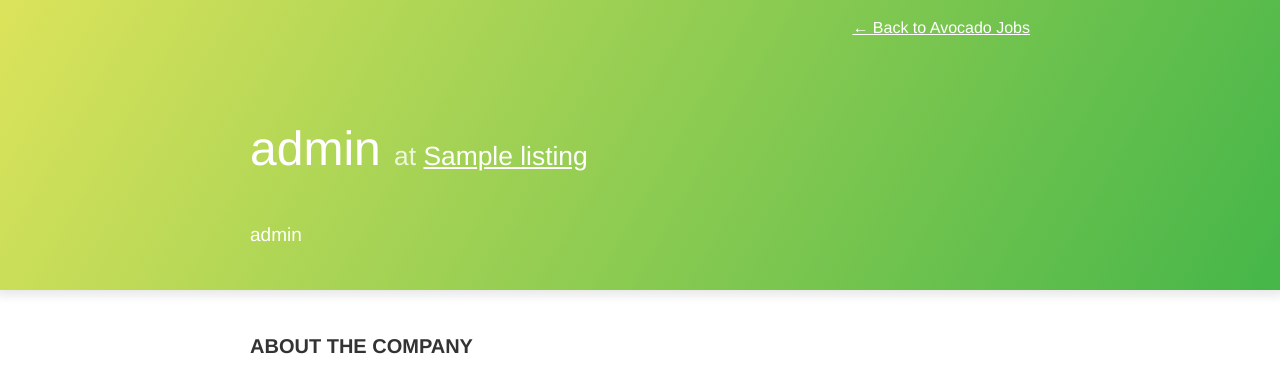
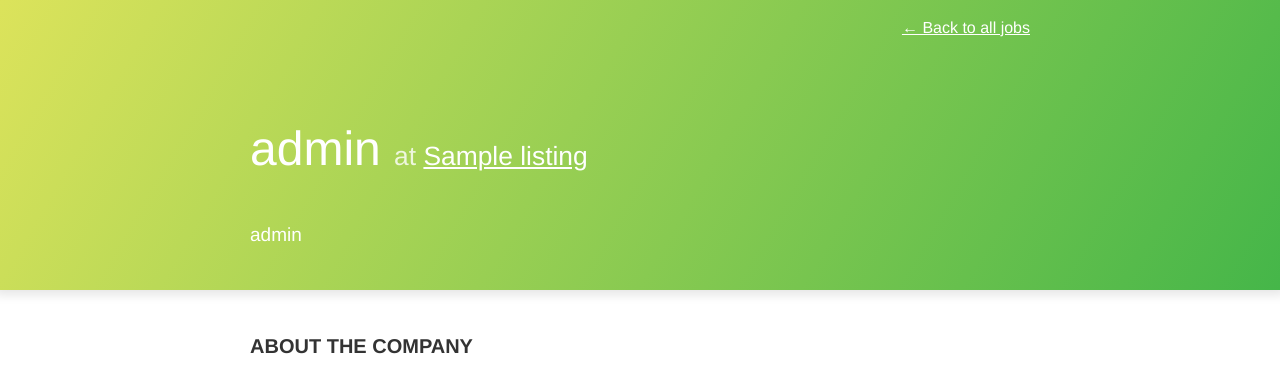
Before and after one commit to sirodoht/avocado-jobs, a Django app: page /jobs/1/ in a window 1280 px wide. Shown: the top 379 px of the page. Run offline with Django 3.2, Linux system fonts and the light colour scheme; tables that the repository leaves empty hold one stand-in row (values such as "Sample post"); some libraries are stand-ins or nearby versions.

Commit message:
fix detail template

```diff
--- a/main/templates/main/detail.html
+++ b/main/templates/main/detail.html
@@ -18,7 +18,7 @@
     <div class="jumbotron">
         <div class="container">
             <div class="back">
-                <a href="{% url 'main:index' %}">&larr; Back to Avocado Jobs</a>
+                <a href="{% url 'main:index' %}">&larr; Back to all jobs</a>
             </div>
             <div class="header">
                 <h1>{{ listing.role_title }} <small>at <a href="{{ listing.company_link }}">{{ listing.company_name }}</a></small></h1>
@@ -38,7 +38,7 @@
                 </figure>
             </div>
             <p>
-                Hubstaff is a fast-growing startup in the time tracking and project management space that fully embraces remote work.
+                {{ listing.company_desc}}
             </p>
             <div class="details">
                 <div class="details-single-wrapper">
```
